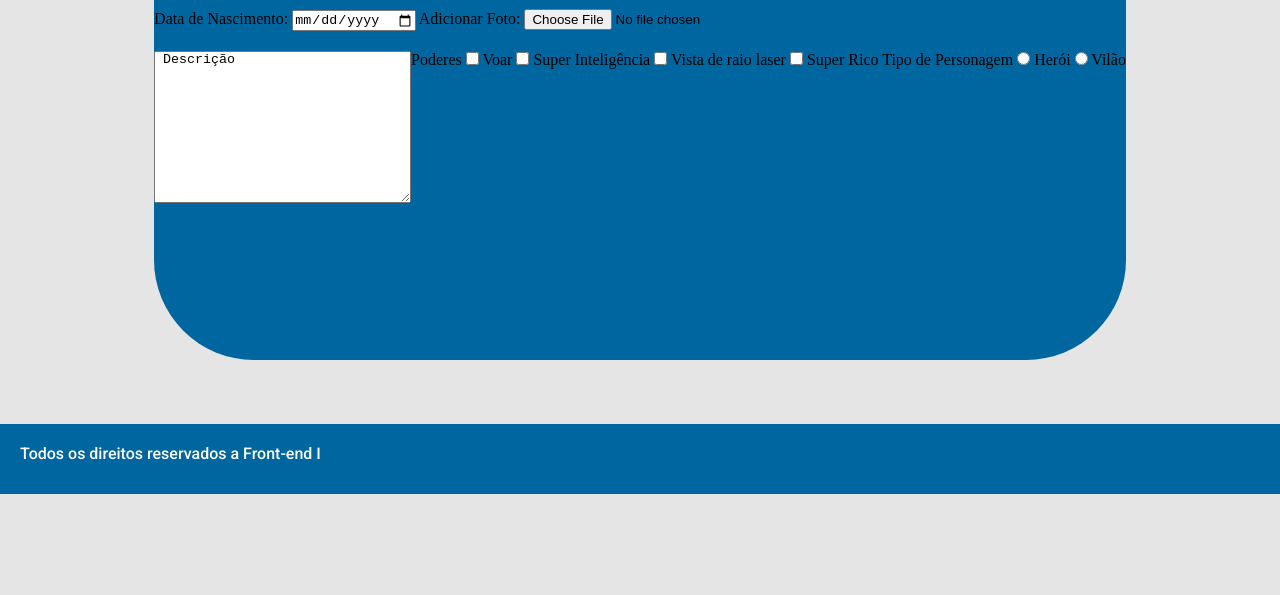
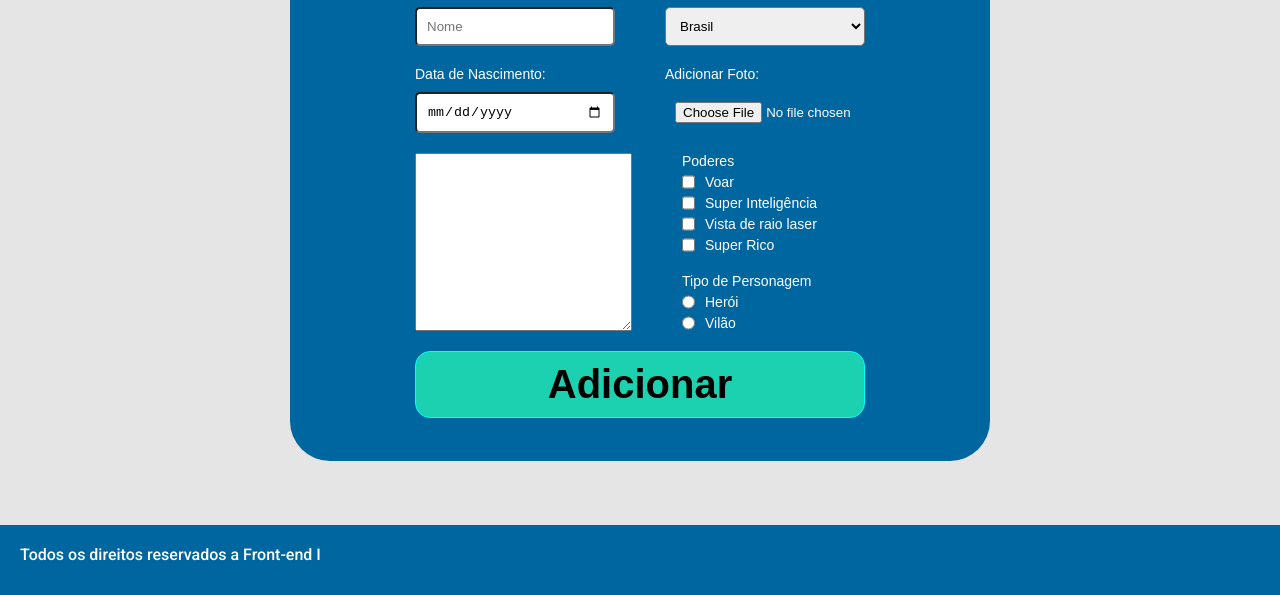
Before and after one commit to LuisBraga31/heroes.github.io, a plain HTML site: page adicionarheroi.html in a window 1280 px wide. Shown: the part 352-947 px from the top of the page. Before the commit the page ends 846 px from the top, so only its background shows below. Drawn offline with Linux system fonts and the light colour scheme.

Commit message:
Projeto Atualizado

```diff
--- a/adicionarheroi.html
+++ b/adicionarheroi.html
@@ -23,45 +23,81 @@
 
         <section>
 
-            <h1> Adicionar seu super-herói</h1>
+            <h2> Adicionar seu super-herói</h1>
                 <p> Adicione seu personagem favorito completando as informações </p>
 
                 <form class="formulario" action="index.html">
 
-                <div>
+                    <div class="linha">
+                        <div class="labelclass">
                             <label for="nome"> Nome: </label>
-                    <input type="text" class="nome" id="nome">
+                            <input type="text" class="nome" id="nome" placeholder="Nome">
+                        </div>
+
+                        <div class="labelclass">
                             <label for="especie"> Espécie: </label>
-                    <select name="especie" id="especie" >
+                            <select name="especie" id="especie">
                                 <option value="Brasil"> Brasil </option>
                                 <option value="Italia"> Italia </option>
                             </select>
                         </div>
 
-                <div>
+                    </div>
+
+                    <div class="linha">
+                        <div class="labelclass">
                             <label for="nascimento"> Data de Nascimento: </label>
                             <input type="date" class="nascimento" id="nascimento">
-                    <label for="foto"> Adicionar Foto:  </label>
+                        </div>
+
+                        <div class="labelclass">
+                            <label for="foto"> Adicionar Foto: </label>
                             <input type="file" class="foto" id="foto">
                         </div>
-
-                <div class="div3">
-                    <textarea name="descricao" id="descricao" cols="30" rows="10"> Descrição </textarea>
-
-                    <div class="div4">
-                        <label for=""> Poderes </label>
-                        <input type="checkbox" name="poderes" value="Voar"> <label> Voar </label>
-                        <input type="checkbox" name="poderes" value="Super Inteligência"> <label> Super Inteligência </label>
-                        <input type="checkbox" name="poderes" value="Vista de raio laser"> <label> Vista de raio laser </label>
-                        <input type="checkbox" name="poderes" value="Super Rico"> <label> Super Rico </label>
-
-                        <label for="tipo"> Tipo de Personagem </label>
-                        <input type="radio" name="tipo" id="tipo" value="Herói"> <label> Herói </label>
-                        <input type="radio" name="tipo" id="tipo" value="Vilão"> <label> Vilão </label>
                     </div>
 
+                    <div class="linha">
+                        <textarea name="descricao" id="descricao" cols="25" rows="10"
+                            placeholder="Descrição">  </textarea>
+
+                        <div class="options">
+
+                            <div>
+                                <label for=""> Poderes </label>
+                                <div>
+                                    <input type="checkbox" name="poderes" value="Voar"> <label> Voar </label>
+                                </div>
+                                <div>
+                                    <input type="checkbox" name="poderes" value="Super Inteligência"> <label> Super
+                                        Inteligência </label>
+                                </div>
+                                <div>
+                                    <input type="checkbox" name="poderes" value="Vista de raio laser"> <label> Vista de
+                                        raio laser </label>
+                                </div>
+                                <div>
+                                    <input type="checkbox" name="poderes" value="Super Rico"> <label> Super Rico
+                                    </label>
+                                </div>
+                            </div>
+
+                            <div>
+                                <label for="tipo"> Tipo de Personagem </label>
+                                <div>
+                                    <input type="radio" name="tipo" id="tipo" value="Herói">
+                                    <label> Herói </label>
+                                </div>
+                                <div>
+                                    <input type="radio" name="tipo" id="tipo" value="Vilão">
+                                    <label> Vilão </label>
+                                </div>
+                            </div>
 
                         </div>
+
+                    </div>
+
+                    <button type="submit"> Adicionar </button>
 
                 </form>
 
--- a/css/telaadicionar.css
+++ b/css/telaadicionar.css
@@ -1,16 +1,81 @@
+@import url('https://fonts.googleapis.com/css2?family=Inter:wght@900&display=swap');
+
 section {
     background-color: #00669F;
-    border-radius: 100px;
+    border-radius: 40px;
+    display: flex;
+    flex-direction: column;
+    align-items: center;
+    gap: 20px;
+    color: white;
+
+    width: 700px;
+    height: 600px;
+    font-family: Arial, Helvetica, sans-serif;
+    font-style: normal;
+    font-size: 14px;
+}
+
+h2 {
+    font-size: 30px;
+    margin-top: 30px;
+    font-weight: 700;
 }
 
 .formulario {
     display: flex;
     flex-direction: column;
+    align-items: center;
     justify-content: center;
+    gap: 20px;
+    font-weight: 300;
+
+}
+
+.linha {
+    width: 100%;
+    display: flex;
+    gap: 50px;
+
+}
+
+.labelclass {
+    display: flex;
+    flex-direction: column;
+    gap: 10px;
+}
+
+.labelclass > input, select  {
+    width: 200px;
+    padding: 10px;
+    border-radius: 5px;
+}
+
+.options {
+    display: flex;
+    flex-direction: column;
     gap: 20px;
 }
 
-.div3 {
-   display: flex;
+.options > div {
+    display: flex;
+    flex-direction: column;
+    gap: 5px;
+}
 
+.options > div > div {
+    display: flex;
+    gap: 10px;
 }
+
+.formulario button {
+    width: 100%;
+    padding: 10px;
+
+    background-color: #1CD1B0;
+    font-size: 40px;
+    font-weight: bold;
+    border: 1px solid aqua;
+    border-radius: 15px;
+    cursor: pointer;
+}
```
Also changed, not shown: registro.html (+1 -1 lines). Lines whose indentation alone changed are shown as unchanged.
